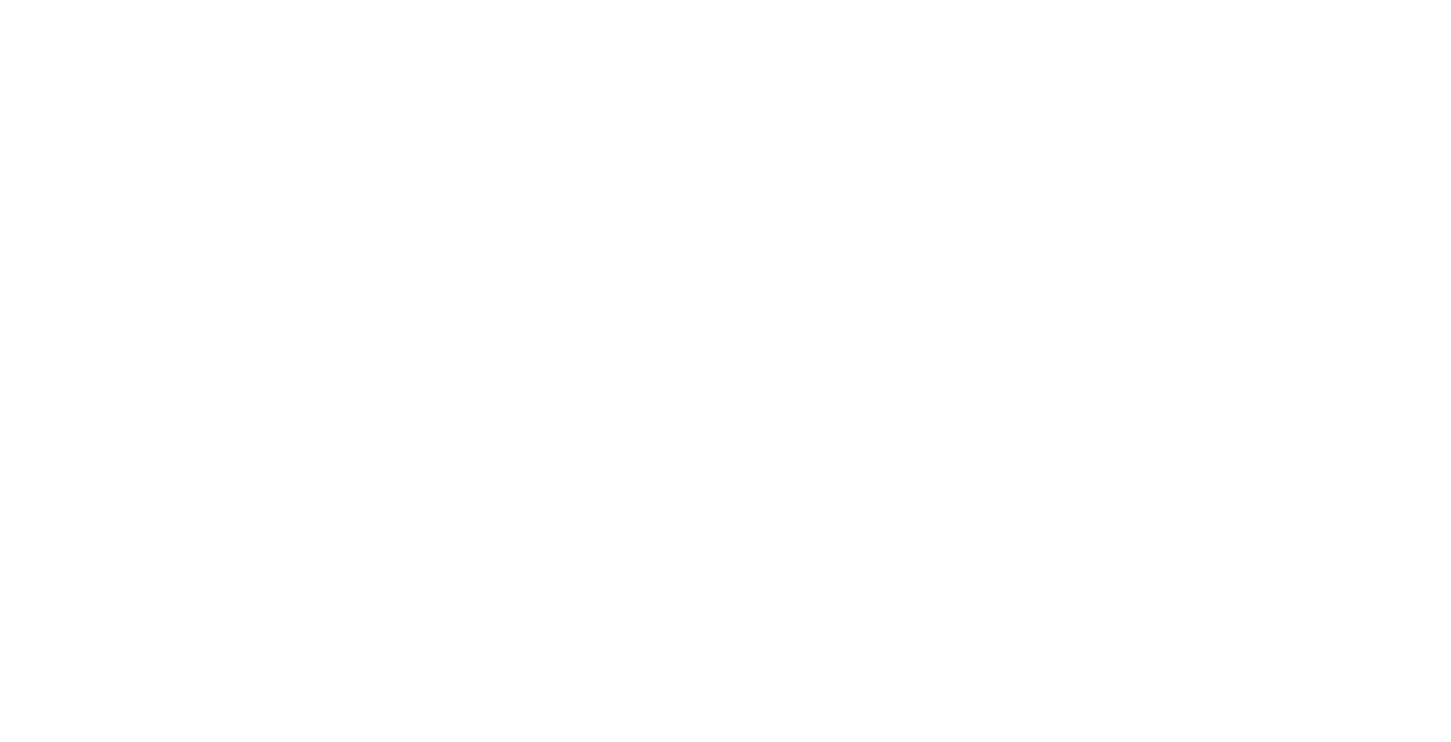
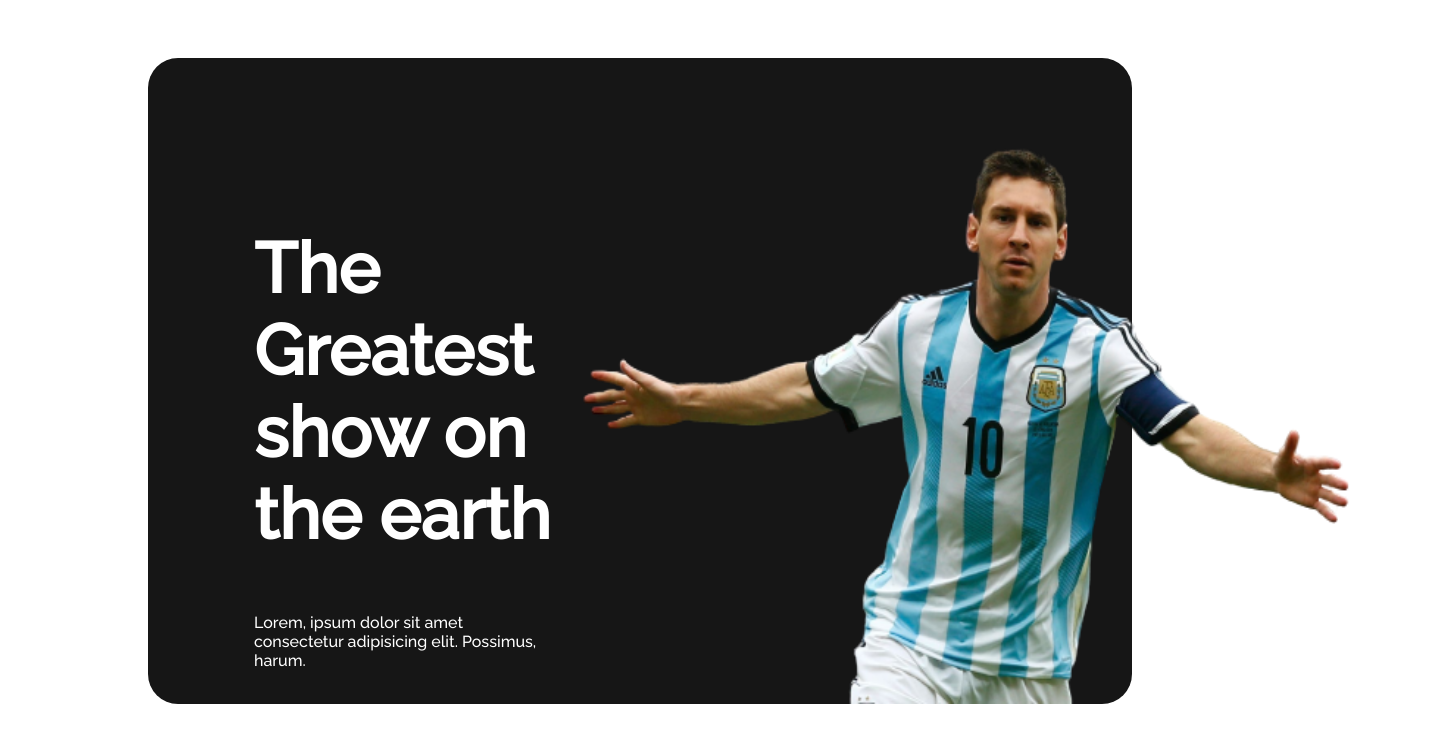
Before and after one commit to azizTarik-ui/world-cup, a plain HTML site: page index.html in a window 1280 px wide. Shown: the whole page, 1451 px wide, since content can reach past the window. Drawn offline with Linux system fonts and the light colour scheme.

Commit message:
intro-section done

```diff
--- a/index.html
+++ b/index.html
@@ -4,9 +4,26 @@
     <meta charset="UTF-8">
     <meta http-equiv="X-UA-Compatible" content="IE=edge">
     <meta name="viewport" content="width=device-width, initial-scale=1.0">
-    <title>Document</title>
+    <title>The Greatest Game On Planet</title>
+    <link rel="stylesheet" href="styles/style.css">
+    <link rel="preconnect" href="https://fonts.googleapis.com">
+    <link rel="preconnect" href="https://fonts.gstatic.com" crossorigin>
+    <link
+        href="https://fonts.googleapis.com/css2?family=Dancing+Script&family=Montserrat&family=Poppins&family=Raleway:wght@500&display=swap"
+        rel="stylesheet">
 </head>
 <body>
-
+    <!-- intro-section -->
+    <section id="intro">
+        <div class="intro-container">
+            <div class="intro-text">
+                <h1>The Greatest show on the earth</h1>
+                <p>Lorem, ipsum dolor sit amet consectetur adipisicing elit. Possimus, harum.</p>
+            </div>
+            <div class="intro-img">
+                <img src="images/messi.png" alt="">
+            </div>
+        </div>
+    </section>
 </body>
 </html>
--- /dev/null
+++ b/styles/style.css
@@ -0,0 +1,42 @@
+body{
+    font-family: 'Montserrat', sans-serif;
+    font-family: 'Raleway', sans-serif;
+}
+
+/* intro-section */
+
+#intro{
+    padding: 50px 140px 100px 140px;
+}
+.intro-container {
+    background-color: #161616;
+    width: auto;
+    height: 646px;
+    display: flex;
+    border-radius: 30px;
+}
+.intro-text{
+    width: 531px;
+    height: 124px;
+    padding-left: 106px;
+    padding-top: 111px;
+}
+.intro-text h1,p{
+    color: white;
+}
+.intro-text h1{
+    font-weight: 700;
+    font-size: 70px;
+}
+.intro-text p {
+    font-weight: 400;
+    font-size: 16px;
+}
+.intro-img{
+    height: 631px;
+    width: 581px;
+}
+.intro-img img{
+    height: 646px;
+    width: 900px;
+}
```
Also changed, not shown: images/messi.png (added).
